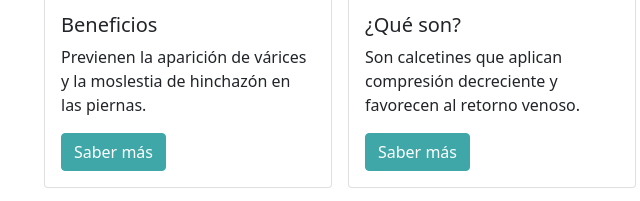
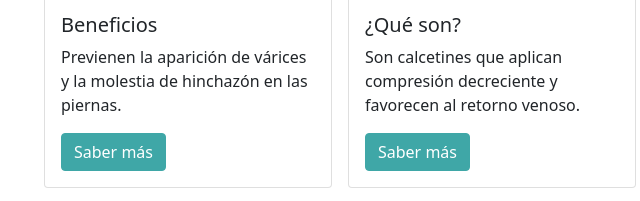
Before and after one commit to ennzoski/entrega-repositorio-github, a website: page pages/productos.html in a window 1280 px wide. Shown: the part 506-707 px from the top of the page, 148-788 px from the left. Drawn offline with Linux system fonts and the light colour scheme.

Commit message:
corrección falta de ortografía

```diff
--- a/pages/productos.html
+++ b/pages/productos.html
@@ -77,7 +77,7 @@
         <img src="../img/pro-1.png" class="card-img-top" alt="...">
         <div class="card-body">
           <h5 class="card-title">Beneficios</h5>
-          <p class="card-text">Previenen la aparición de várices y la moslestia de hinchazón en las piernas.</p>
+          <p class="card-text">Previenen la aparición de várices y la molestia de hinchazón en las piernas.</p>
           <a href="#" class="btn btn-primary" style="background-color: #3fa7a7; border-color: #3fa7a7;">Saber más</a>
         </div>
       </div>
```
